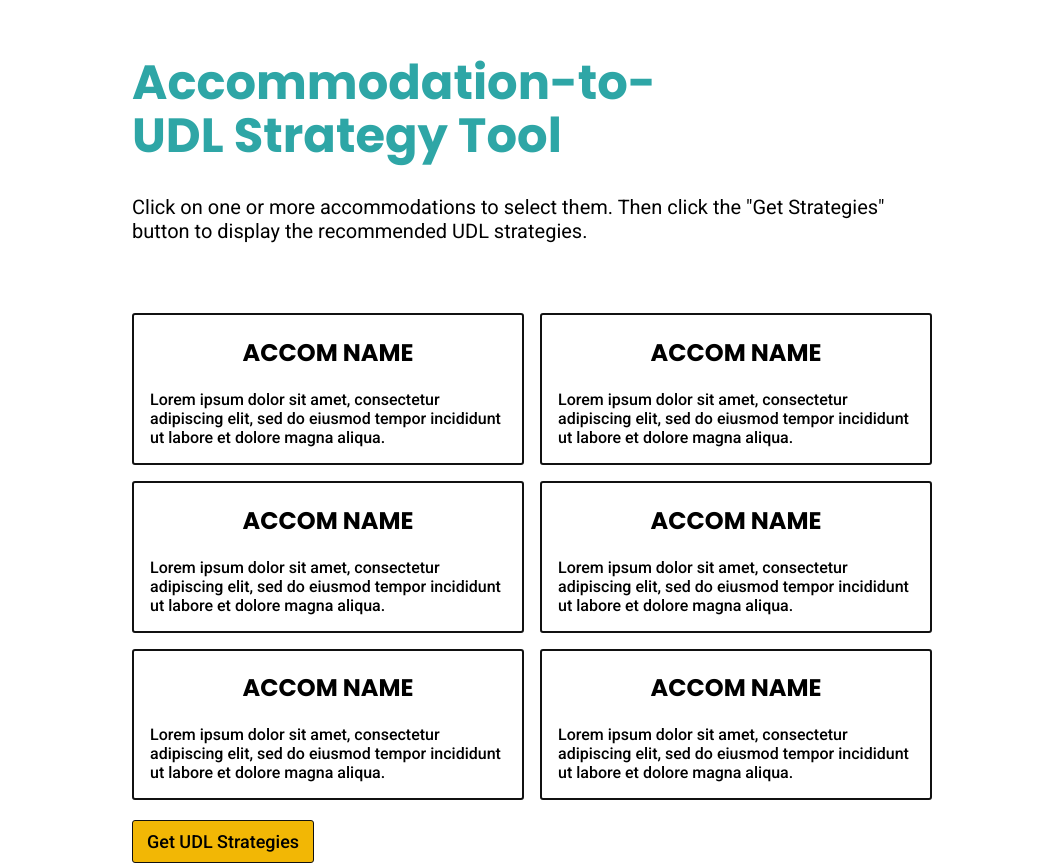
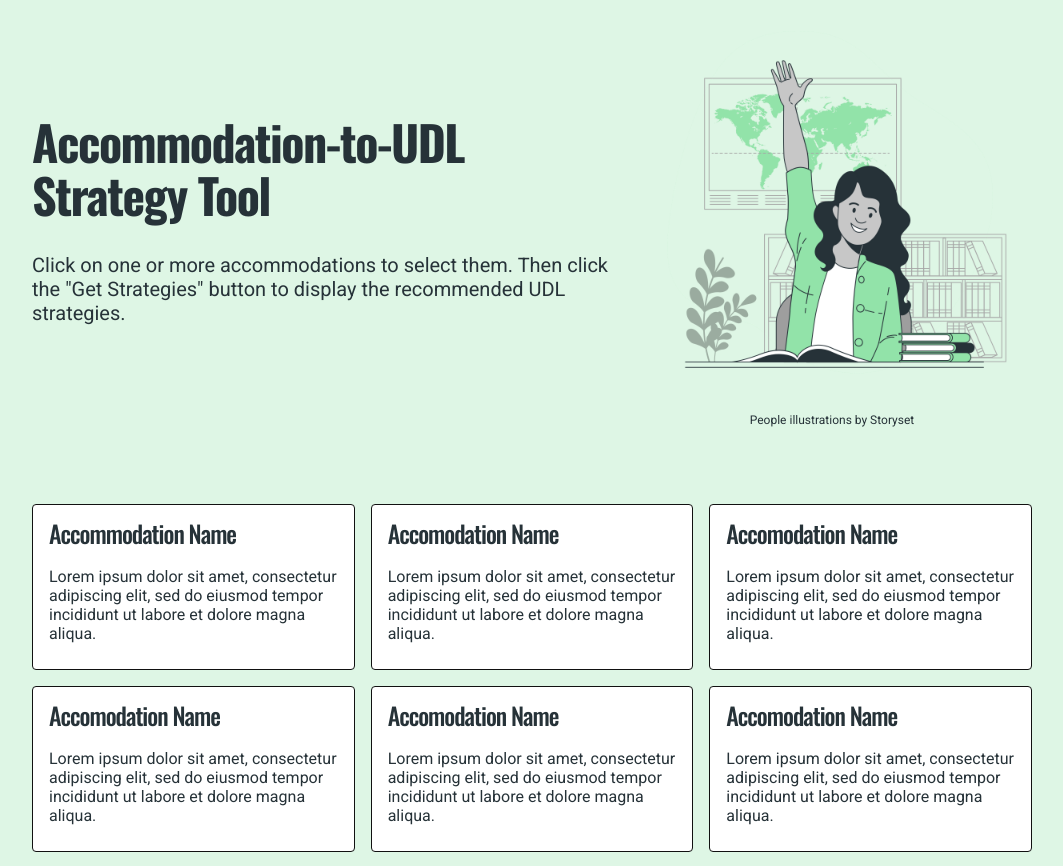
Before and after one commit to jaycgreenwald/udl-strategies-site, a plain HTML site: page index.html in a window 1280 px wide. Shown: the top 866 px of the page, without its empty margins (108-1171 px from the left). Drawn offline with nearby package versions, Linux system fonts and the light colour scheme.

Commit message:
Add header image and update styling

```diff
--- a/index.html
+++ b/index.html
@@ -7,21 +7,24 @@
   <title>UDL Strategies</title>
   <link rel="preconnect" href="https://fonts.googleapis.com">
   <link rel="preconnect" href="https://fonts.gstatic.com" crossorigin>
-  <link
-    href="https://fonts.googleapis.com/css2?family=Poppins:wght@300;400;500;600;700&family=Roboto:wght@400;500;700&display=swap"
+  <link href="https://fonts.googleapis.com/css2?family=Oswald:wght@200..700&family=Roboto:wght@400;500;700&display=swap"
     rel="stylesheet">
   <link rel="stylesheet" href="styles.css">
 </head>
 
 <body>
-  <header>
-    <div class="header-wrapper">
+  <header class="header">
+    <div class="header-text-wrapper">
       <h1 class="header-title">
         Accommodation-to-UDL Strategy Tool
       </h1>
       <p class="header-text">Click on one or more accommodations to select them. Then click the "Get Strategies" button
         to display the recommended UDL strategies.
       </p>
+    </div>
+    <div class="header-image-wrapper">
+      <img class="header-image" src="images/Raising hand-bro.png" alt="">
+      <a class="header-image-attribution" href="https://storyset.com/people">People illustrations by Storyset</a>
     </div>
   </header>
 
@@ -31,7 +34,7 @@
       <div class="accom-cards-list">
         <div class="accom-card"><!--card start-->
           <h2 class="accom-card-title">
-            ACCOM NAME
+            Accommodation Name
           </h2>
           <p class="accom-card-text">
             Lorem ipsum dolor sit amet, consectetur adipiscing elit, sed do eiusmod tempor incididunt ut labore et
@@ -40,7 +43,7 @@
         </div><!--card end-->
         <div class="accom-card"><!--card start-->
           <h2 class="accom-card-title">
-            ACCOM NAME
+            Accomodation Name
           </h2>
           <p class="accom-card-text">
             Lorem ipsum dolor sit amet, consectetur adipiscing elit, sed do eiusmod tempor incididunt ut labore et
@@ -49,7 +52,7 @@
         </div><!--card end-->
         <div class="accom-card"><!--card start-->
           <h2 class="accom-card-title">
-            ACCOM NAME
+            Accomodation Name
           </h2>
           <p class="accom-card-text">
             Lorem ipsum dolor sit amet, consectetur adipiscing elit, sed do eiusmod tempor incididunt ut labore et
@@ -58,7 +61,7 @@
         </div><!--card end-->
         <div class="accom-card"><!--card start-->
           <h2 class="accom-card-title">
-            ACCOM NAME
+            Accomodation Name
           </h2>
           <p class="accom-card-text">
             Lorem ipsum dolor sit amet, consectetur adipiscing elit, sed do eiusmod tempor incididunt ut labore et
@@ -67,7 +70,7 @@
         </div><!--card end-->
         <div class="accom-card"><!--card start-->
           <h2 class="accom-card-title">
-            ACCOM NAME
+            Accomodation Name
           </h2>
           <p class="accom-card-text">
             Lorem ipsum dolor sit amet, consectetur adipiscing elit, sed do eiusmod tempor incididunt ut labore et
@@ -76,7 +79,7 @@
         </div><!--card end-->
         <div class="accom-card"><!--card start-->
           <h2 class="accom-card-title">
-            ACCOM NAME
+            Accomodation Name
           </h2>
           <p class="accom-card-text">
             Lorem ipsum dolor sit amet, consectetur adipiscing elit, sed do eiusmod tempor incididunt ut labore et
--- a/styles.css
+++ b/styles.css
@@ -6,23 +6,32 @@ html {
 }
 
 body {
-  font-family: "Poppins", sans-serif;
+  background-color: #def6e5;
+  color: #263238;
+  font-family: "Oswald", sans-serif;
+  font-style: normal;
   font-weight: 400;
-  font-style: normal;
 }
 
-.header-wrapper {
+.header {
+  align-items: center;
+  display: grid;
+  grid-template-columns: 1fr 400px;
   margin: 0 auto;
-  max-width: 800px;
-  padding: 25px 35px;
+  max-width: 1000px;
+}
+
+.header-text-wrapper {
+  position: relative;
 }
 
 .header-title {
-  color: #2ea6a6;
+  color: #263238;
   font-size: 3rem;
   font-weight: 700;
   line-height: 1.1;
-  max-width: 600px;
+  letter-spacing: -1.5px;
+  max-width: 500px;
 }
 
 .header-text {
@@ -30,9 +39,26 @@ body {
   font-size: 1.25rem;
 }
 
+.header-image-wrapper {
+  margin: 0 auto;
+  text-align: center;
+}
+
+.header-image {
+  max-width: 400px;
+}
+
+.header-image-attribution {
+  color: #263238;
+  display: inline-block;
+  text-decoration: none;
+  font-family: "Roboto", sans-serif;
+  font-size: .75rem;
+}
+
 .accom-cards-wrapper {
-  margin: 0 auto;
-  max-width: 800px;
+  margin: 50px auto;
+  max-width: 1000px;
   padding: 25px 35px;
 }
 
@@ -44,31 +70,31 @@ body {
 }
 
 .accom-card {
-  border: 2px solid #111111;
-  border-radius: 3px;
-  max-width: 400px;
+  background-color: #fff;
+  border: 1px solid #111111;
+  border-radius: 4px;
+  padding: 10px 16px;
 }
 
 .accom-card-title {
-  font-weight: 700;
-  text-align: center;
+  font-weight: 500;
+  letter-spacing: -1px;
+  margin: 0;
 }
 
 .accom-card-text {
   font-family: "Roboto", sans-serif;
-  font-weight: 500;
-  padding: 0 16px;
 }
 
 .btn {
+  background-color: #f2b705;
+  border: 1px solid #111111;
+  border-radius: 3px;
+  font-family: "Roboto", sans-serif;
+  font-size: 1.125rem;
+  font-weight: 500;
   margin-top: 20px;
   padding: 10px 14px;
-  font-family: "Roboto", sans-serif;
-  font-weight: 500;
-  font-size: 1.125rem;
-  background-color: #f2b705;
-  border-radius: 3px;
-  border: 1px solid #111111;
   transition: background-color .2s ease-out;
 }
 
```
Also changed, not shown: images/Raising hand-bro.png (added).
